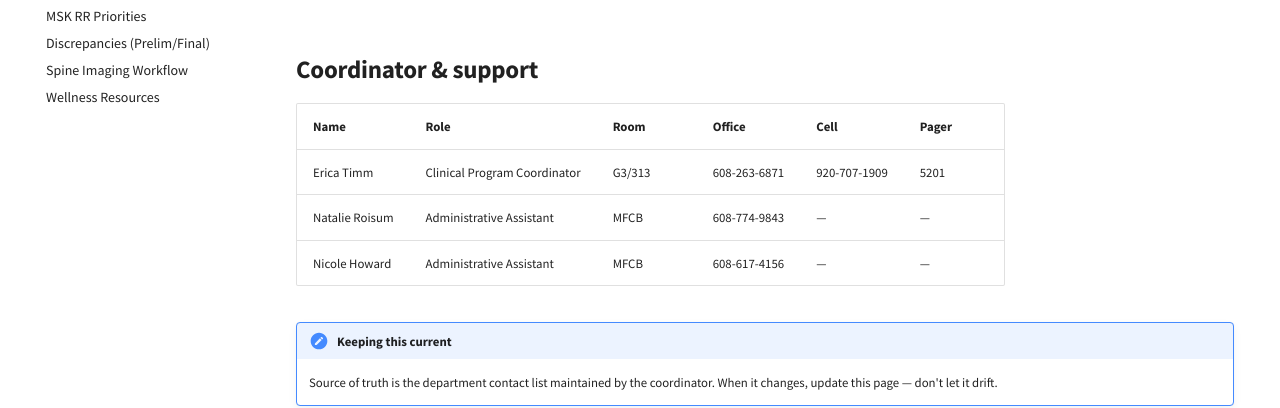
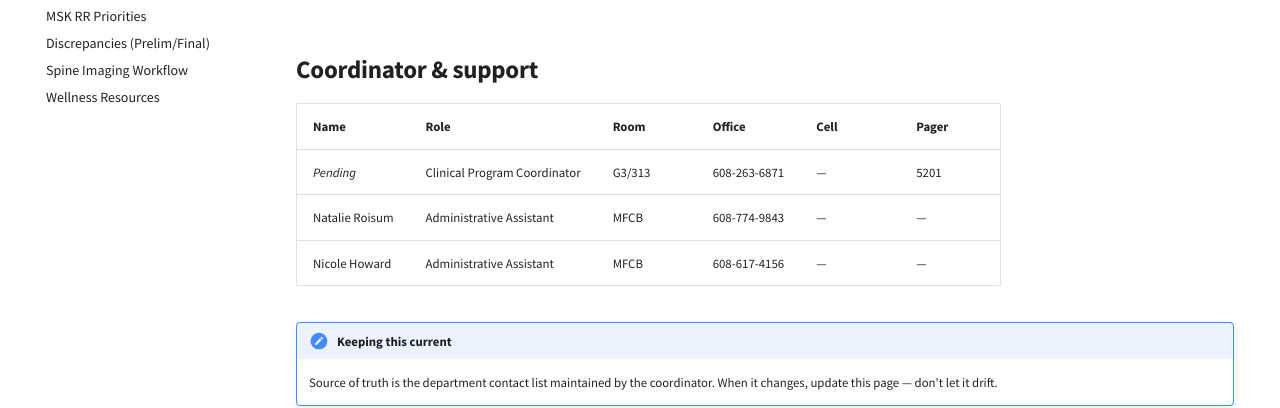
Before and after one commit to UW-MSK-Rads/msk-fellowship-manual, an MkDocs documentation site: the page built from docs/contacts.md, in a window 1280 px wide and 900 px high, scrolled down 1679 px. Shown: the part 310-718 px from the top of the window. Built offline with MkDocs 1.6.1 and Material for MkDocs 9.7.7, drawn with Linux system fonts in a browser that asks for light colours.

Commit message:
Mark Clinical Program Coordinator as pending after departure
Co-Authored-By: Claude Opus 4.8 <noreply@anthropic.com>

```diff
--- a/docs/contacts.md
+++ b/docs/contacts.md
@@ -49,7 +49,7 @@ All fellows share office **C5/395**, phone **608-263-6042**.
 
 | Name | Role | Room | Office | Cell | Pager |
 |---|---|---|---|---|---|
-| Erica Timm | Clinical Program Coordinator | G3/313 | 608-263-6871 | 920-707-1909 | 5201 |
+| _Pending_ | Clinical Program Coordinator | G3/313 | 608-263-6871 | — | 5201 |
 | Natalie Roisum | Administrative Assistant | MFCB | 608-774-9843 | — | — |
 | Nicole Howard | Administrative Assistant | MFCB | 608-617-4156 | — | — |
 
```
Also changed, not shown: docs/procedures-uh.md (+1 -1 lines).
